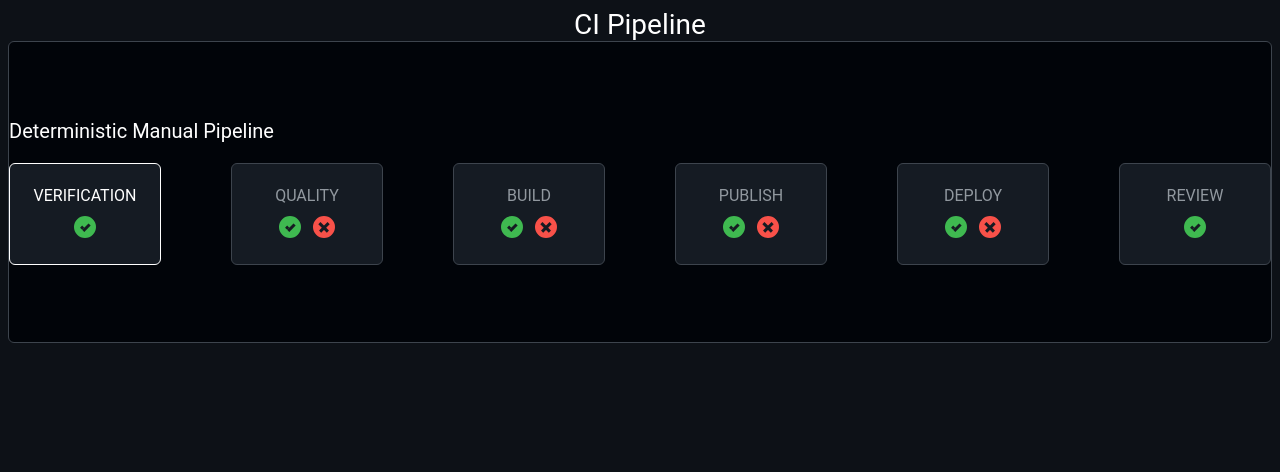
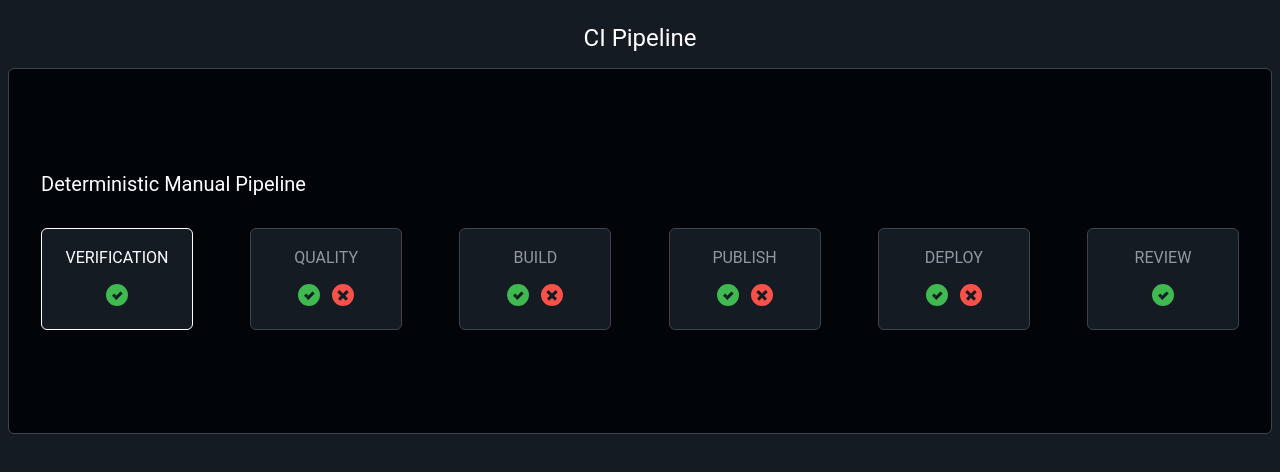
Before and after one commit to yarindeoh/FSM, a React (Vite) app in the folder apps/pipeline/: page / in a window 1280 px wide. Shown: the top 472 px of the page. Built offline with nearby package versions, Linux system fonts and the light colour scheme.

Commit message:
fix(pipeline): use theme and tokens

```diff
--- a/apps/pipeline/src/app/FSM/FSM.ts
+++ b/apps/pipeline/src/app/FSM/FSM.ts
@@ -15,7 +15,7 @@ export function createFSM(config: FSMConfig) {
     const eventHandler = currentStateConfig.on?.[event];
     if (!eventHandler) {
       console.warn(
-        `Event "${event}" is not defined for state "${currentState}"`
+        `Event "${event}" is not defined for state -> ${currentState}`
       );
       return;
     }
--- a/apps/pipeline/src/app/app.tsx
+++ b/apps/pipeline/src/app/app.tsx
@@ -1,40 +1,48 @@
 import React from 'react';
-import styled from 'styled-components';
+import styled, { ThemeProps, ThemeProvider } from 'styled-components';
 import { DeterministicPipeline } from './components/DeterministicPipeline';
 
 import { createGlobalStyle } from 'styled-components';
+import { theme } from './theme';
 
 export function App() {
   return (
+    <>
+      <ThemeProvider theme={theme}>
+        <GlobalStyle />
         <StyledApp>
-      <GlobalStyle />
           <StyledHeader>CI Pipeline</StyledHeader>
           <StyledPipelines>
             <DeterministicPipeline />
           </StyledPipelines>
         </StyledApp>
+      </ThemeProvider>
+    </>
   );
 }
 
 const GlobalStyle = createGlobalStyle`
   body {
-    color: white;
     font-family: Roboto, sans-serif;
-    font-size: 16px;
-    background-color: #0d1117;
+    font-size: ${(props) => props.theme.font.md};
+    background-color:  ${(props: ThemeProps<typeof theme>) =>
+      props.theme.color.primary};
   }
 `;
 
 const StyledApp = styled.div`
   display: flex;
   flex-direction: column;
+  color: ${(props) => props.theme.color.info};
+
 `;
 
 const StyledHeader = styled.div`
   display: flex;
-  font-size: 28px;
+  font-size: ${(props) => props.theme.font.xl};
   justify-content: center;
   text-align: center;
+  margin: ${(props) => props.theme.spacing.md};
 `;
 
 const StyledPipelines = styled.div`
--- a/apps/pipeline/src/app/components/Job.tsx
+++ b/apps/pipeline/src/app/components/Job.tsx
@@ -46,13 +46,13 @@ const StyledJob = styled.div<{ isCurrent: boolean }>`
   height: 100px;
   display: flex;
   flex-direction: column;
-  gap: 10px;
+  gap: ${(props) => props.theme.spacing.md};
   justify-content: center;
   align-items: center;
-  background-color: #151b23;
-  border-radius: 6px;
-  color: ${({ isCurrent }) => (isCurrent ? 'white' : '#91989F')};
+  background-color: ${(props) => props.theme.color.primary};
+  border-radius: ${(props) => props.theme.border.radius};
+  color: ${({ isCurrent, theme }) => (isCurrent ? theme.color.info : theme.color.contrastLow )};
   border: 1px solid
-    ${({ isCurrent }) => (isCurrent ? 'white' : '#3d444d')};
+    ${({ isCurrent, theme }) => (isCurrent ? theme.color.info : theme.border.color)};
   pointer-events: ${({ isCurrent }) => (isCurrent ? 'auto' : 'none')};
 `;
--- a/apps/pipeline/src/app/components/Pipeline.tsx
+++ b/apps/pipeline/src/app/components/Pipeline.tsx
@@ -39,10 +39,12 @@ const StyledPipelineWrapper = styled.div`
   display: flex;
   flex-direction: column;
   justify-content: center;
-  background-color: #010409;
+  gap: ${(props) => props.theme.spacing.md};
+  padding: ${(props) => props.theme.spacing.lg};
+  background-color: ${(props) => props.theme.color.secondary};
   height: 300px;
-  border: 1px solid #3d444d;
-  border-radius: 6px;
+  border: 1px solid ${(props) => props.theme.border.color};
+  border-radius: ${(props) => props.theme.border.radius};
 `;
 
 export const StyledJobsWrapper = styled.div`
@@ -52,6 +54,6 @@ export const StyledJobsWrapper = styled.div`
 `;
 
 const StyledPipelineHeader = styled.div`
-  font-size: 20px;
-  margin-bottom: 20px;
+  font-size: ${(props) => props.theme.font.lg};
+  margin-bottom: ${(props) => props.theme.spacing.md};
 `;
--- a/apps/pipeline/src/app/components/StyledIcon.tsx
+++ b/apps/pipeline/src/app/components/StyledIcon.tsx
@@ -10,13 +10,13 @@ const StyledIcon = styled.div`
   ::after {
     position: absolute;
     content: '';
-    background-color: #161b22;
+    background-color: ${props => props.theme.color.primary};
   }
 `;
 
 export const StyledIconFailure = styled(StyledIcon)`
    {
-    background: #f85149;
+    background: ${props => props.theme.color.failure};
   }
   ::before {
     width: 3px;
@@ -33,7 +33,7 @@ export const StyledIconFailure = styled(StyledIcon)`
 `;
 export const StyledIconSuccess = styled(StyledIcon)`
    {
-    background: #3fb950;
+    background: ${props => props.theme.color.success};
   }
   :before {
     width: 3px;
--- /dev/null
+++ b/apps/pipeline/src/app/theme.ts
@@ -0,0 +1,27 @@
+export const theme = {
+  spacing: {
+    xs: '4px',
+    sm: '8px',
+    md: '16px',
+    lg: '32px',
+  },
+  font: {
+    xs: '12px',
+    sm: '14px',
+    md: '16px',
+    lg: '20px',
+    xl: '24px',
+  },
+  border: {
+    radius: '6px',
+    color: '#3d444d',
+  },
+  color: {
+    primary: '#151b23',
+    secondary: '#010409',
+    info: '#ffffff',
+    contrastLow: '#91989F',
+    success: '#3fb950',
+    failure: '#f85149',
+  },
+};
```
Lines whose indentation alone changed are shown as unchanged.
